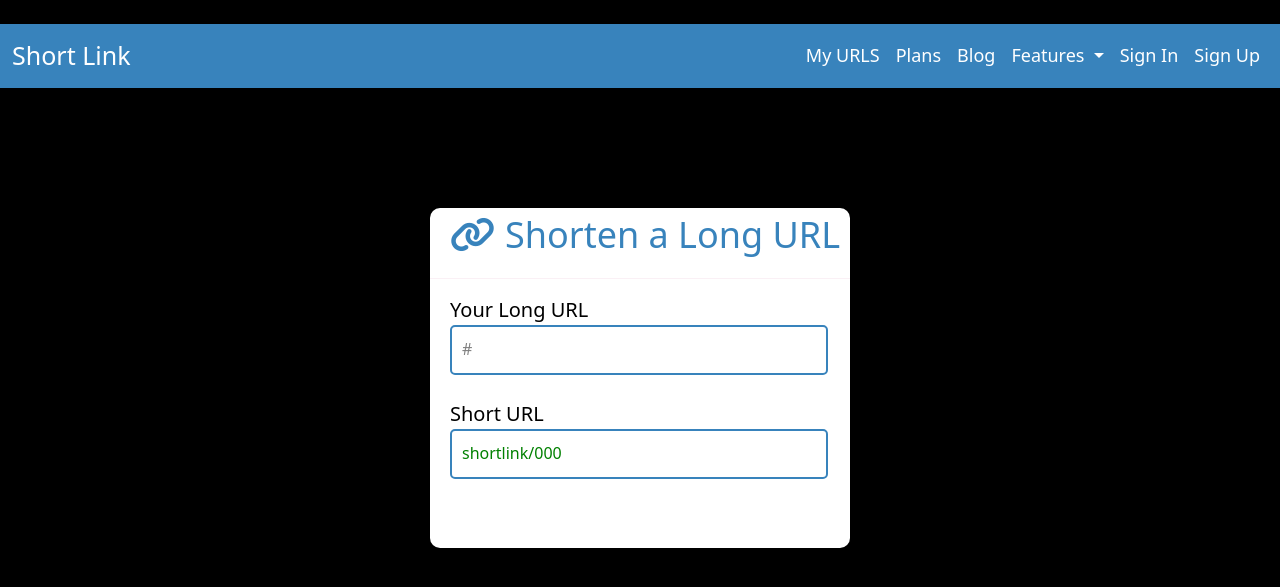
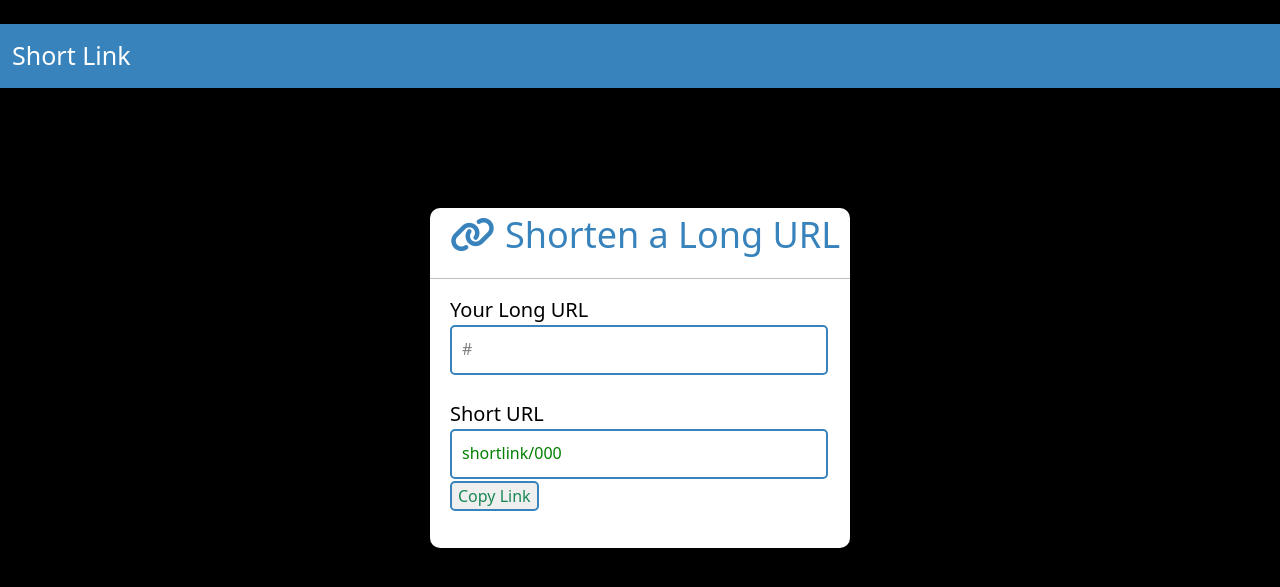
Before and after one commit to Josiah-Morgan/short-link-website, a Flask app: template templates/made_short_link.html in a window 1280 px wide. Shown: the top 587 px of the page. Run offline with Flask 3, Linux system fonts and the light colour scheme; the template is opened without the code that fills it: most values are stand-ins (such as "Sample title", 1, 10 or a date in 2020); some libraries are stand-ins or nearby versions.

Commit message:
added copy link button, removed everything in navb

```diff
--- a/static/css/style.css
+++ b/static/css/style.css
@@ -64,18 +64,6 @@ body {
     font-size: 20px;
 }
 
-
-.fake-text-boxf {
-    margin-left: 20px;
-    padding-left: 10px;
-    padding-top: 10px;
-    width: 90%;
-    height: 50px;
-    color: gray;
-    border-radius: 5px;
-    border: 2px solid var(--main);
-}
-
 .fake-text-box {
     margin-left: 20px;
     padding: 10px;
@@ -87,3 +75,11 @@ body {
     overflow: auto; /* Add overflow property to enable scrolling for overflowed content */
     white-space: nowrap; /* Add white-space property to prevent text wrapping */
 }
+
+.copy-button {
+    margin-left: 20px;
+    margin-top: 2px;
+    border-radius: 5px;
+    border: 2px solid var(--main);
+    color: var(--secondary)
+}
--- a/templates/made_short_link.html
+++ b/templates/made_short_link.html
@@ -21,36 +21,6 @@
               <button class="navbar-toggler" type="button" data-bs-toggle="collapse" data-bs-target="#navbarNavDropdown" aria-controls="navbarNavDropdown" aria-expanded="false" aria-label="Toggle navigation">
                 <span class="navbar-toggler-icon"></span>
               </button>
-              <div class="collapse navbar-collapse justify-content-end" id="navbarNavDropdown">
-                <ul class="navbar-nav">
-                    <li class="nav-item">
-                        <a class="nav-link" href="#">My URLS</a>
-                      </li>
-                  <li class="nav-item">
-                    <a class="nav-link" href="#">Plans</a>
-                  </li>
-                  <li class="nav-item">
-                    <a class="nav-link" href="#">Blog</a>
-                  </li>
-                  <li class="nav-item dropdown">
-                    <a class="nav-link dropdown-toggle" href="#" id="navbarDropdownMenuLink" role="button" data-bs-toggle="dropdown" aria-expanded="false">
-                      Features
-                    </a>
-                    <ul class="dropdown-menu" aria-labelledby="navbarDropdownMenuLink">
-                      <li><a class="dropdown-item" href="#">Action</a></li>
-                      <li><a class="dropdown-item" href="#">Another action</a></li>
-                      <li><a class="dropdown-item" href="#">Something else here</a></li>
-                    </ul>
-                  </li>
-                  <li class="nav-item">
-                    <a class="nav-link" href="#">Sign In</a>
-                  </li>
-                  <li class="nav-item">
-                    <a class="nav-link" href="#">Sign Up</a>
-                  </li>
-                </ul>
-              </div>
-            </div>
           </nav>
 
           <div class="container">
@@ -58,13 +28,16 @@
               <div class="col d-flex justify-content-center align-items-center">
                 <div class="box">
                   <p class="box-title"><i class="fa-solid fa-link" style="padding-right: 10px;"></i>Shorten a Long URL</p>
-                  <hr style="color: #ebc1d6;">
+                  <hr style="color: #000;">
 
                   <div class="box-text-label">Your Long URL</div>
                   <div class="fake-text-box">{{ long_url }} </div>
                   <br>
-                  <div class="box-text-label">Short URL</div>
-                  <div class="fake-text-box" style="color: green;">shortlink/{{ shortcode }} </div>
+                  <div class="box-text-label" id="shortLink">Short URL</div>
+                  <div class="fake-text-box" id="content-to-copy" style="color: green;">shortlink/{{ shortcode }} </div>
+
+                  <button class="copy-button" id="copy-button">Copy Link</button>
+
                 </div>
 
               </div>
@@ -73,5 +46,33 @@
 
 
     </body>
+    <script>
+      document.getElementById('copy-button').addEventListener('click', function () {
+          // Get the text content of the div
+          var contentToCopy = document.getElementById('content-to-copy').textContent;
+
+          // Create a new textarea element to temporarily hold the text
+          var textarea = document.createElement('textarea');
+          textarea.value = contentToCopy;
+
+          // Append the textarea element to the document
+          document.body.appendChild(textarea);
+
+          // Select the text in the textarea
+          textarea.select();
+          textarea.setSelectionRange(0, 99999); // For mobile devices
+
+          // Copy the selected text to the clipboard
+          document.execCommand('copy');
+
+          // Remove the temporary textarea
+          document.body.removeChild(textarea);
+
+          // Provide feedback to the user (optional)
+          alert('Copied to clipboard: ' + contentToCopy);
+      });
+
+    </script>
     <script src="https://kit.fontawesome.com/a72666f150.js" crossorigin="anonymous"></script>
+
 </html>
```
Also changed, not shown: main.py (+16 -3 lines), templates/home.html (+0 -30 lines), 1 other file.
